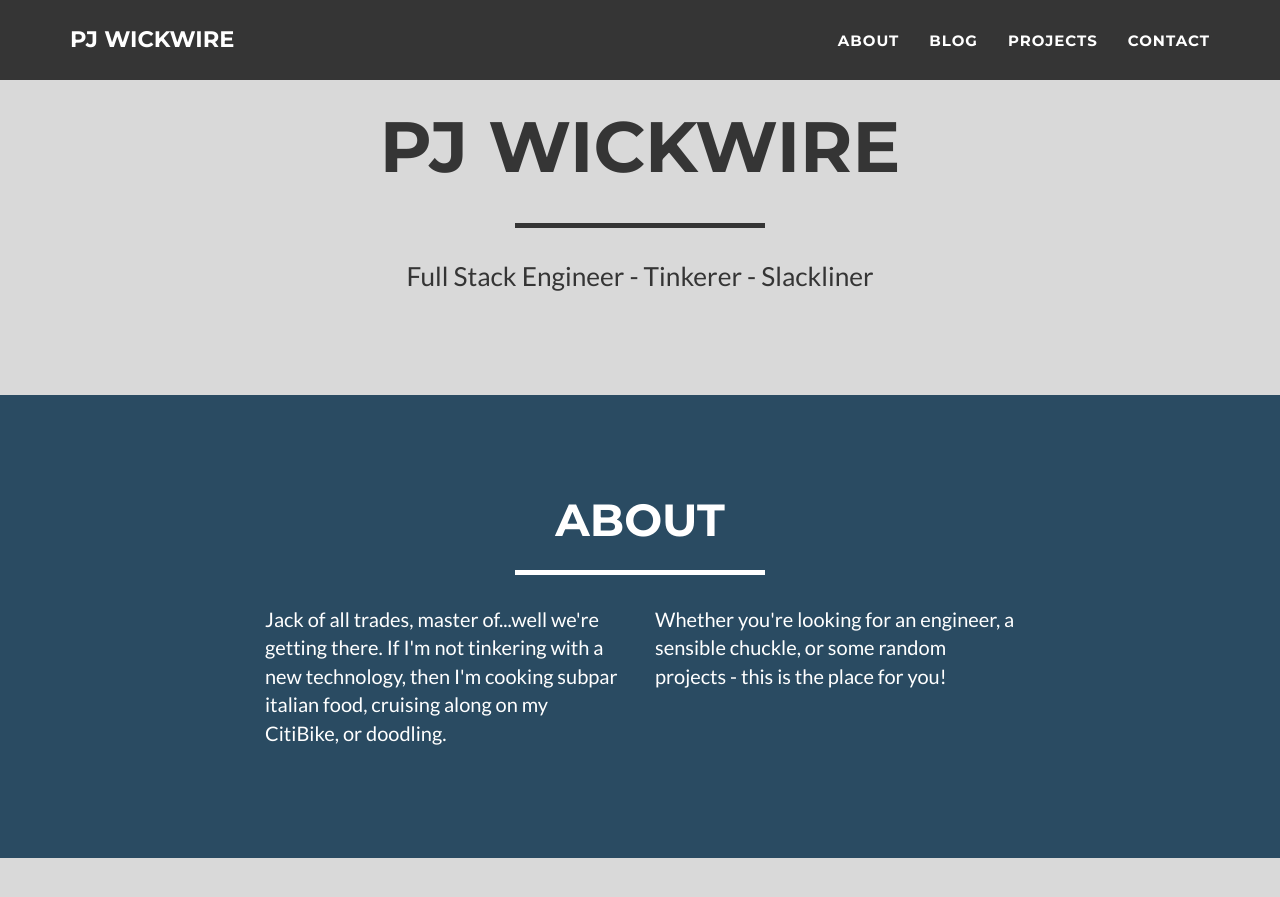
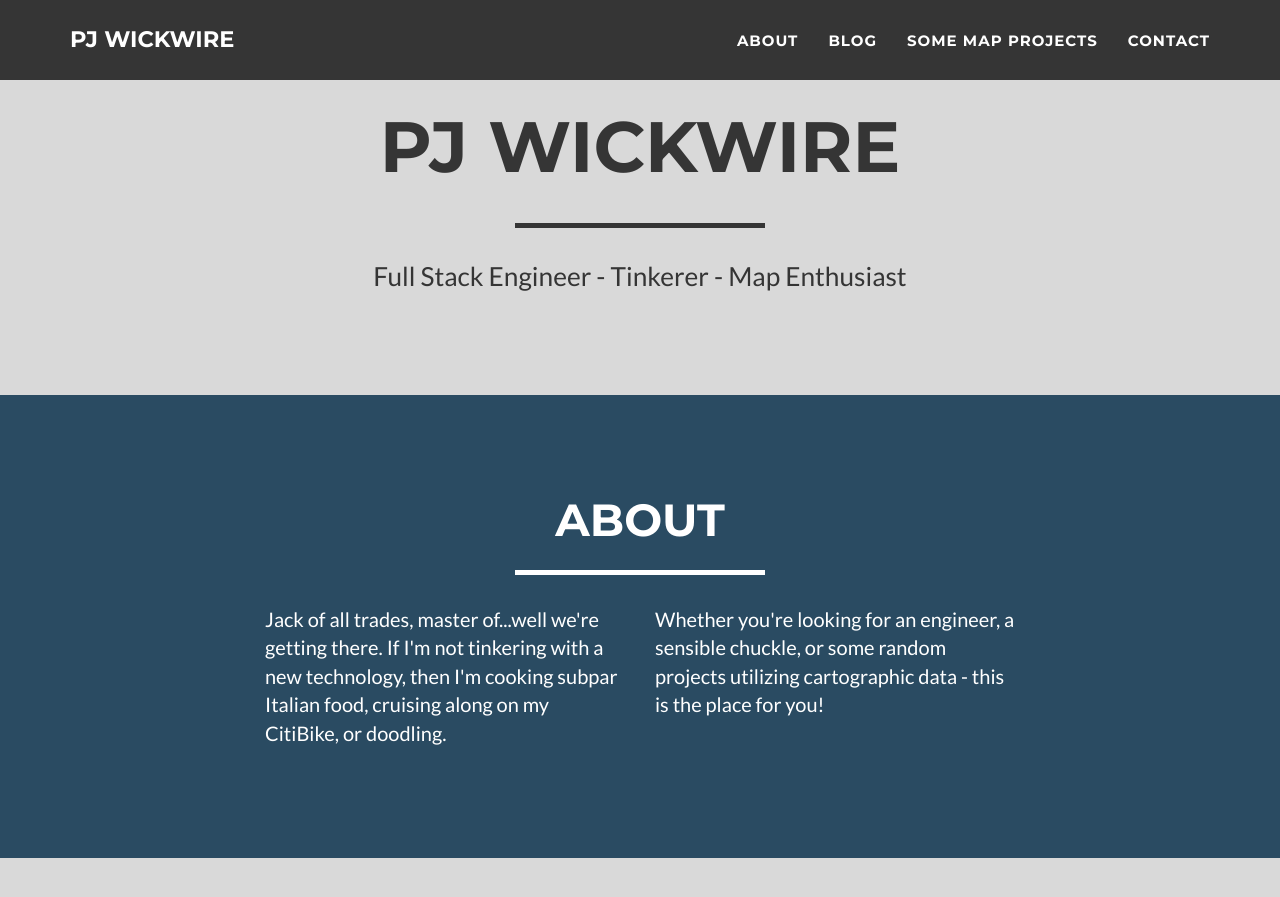
Before and after one commit to pajamaw/pajamaw.github.io, a Jekyll site: the page built from index.html, in a window 1280 px wide and 900 px high, scrolled down 375 px. Shown: the top 897 px of the window. Built offline with Jekyll 4.4.1, drawn with Linux system fonts in a browser that asks for light colours; some of the changed text lies outside the part shown.

Commit message:
updated project header  and about statements

```diff
--- a/_config.yml
+++ b/_config.yml
@@ -2,8 +2,8 @@
 title: PJ Wickwire
 email: pjpeterww@gmail.com
 url: https://pajamaw.github.io
-description: "Write an awesome description for your new site here. You can edit this line in _config.yml. It will appear in your document head meta (for Google search results) and in your feed.xml site description."
-skills: "Full Stack Engineer - Tinkerer - Slackliner"
+description: "Full Stack Engineer - Tinkerer - Map Enthusiast"
+skills: "Full Stack Engineer - Tinkerer - Map Enthusiast"
 meta_author: Wickwire PJ
 
 # Google webmaster tools
--- a/_includes/about.html
+++ b/_includes/about.html
@@ -11,11 +11,11 @@
                 <div class="col-lg-4 col-lg-offset-2">
                     <p>Jack of all trades, master of...well we're getting there.
                       If I'm not tinkering with a new technology, then I'm cooking
-                      subpar italian food, cruising along on my CitiBike, or doodling.
+                      subpar Italian food, cruising along on my CitiBike, or doodling.
                       </p>
                 </div>
                 <div class="col-lg-4">
-                    <p>Whether you're looking for an engineer, a sensible chuckle, or some random projects - this is the place for you! </p>
+                    <p>Whether you're looking for an engineer, a sensible chuckle, or some random projects utilizing cartographic data - this is the place for you! </p>
                 </div>
                 <!--<div class="col-lg-8 col-lg-offset-2 text-center">
                 </div>-->
--- a/_includes/nav.html
+++ b/_includes/nav.html
@@ -25,7 +25,7 @@
                         <a href="#portfolio">Blog</a>
                     </li>
                     <li class="page-scroll">
-                        <a href="#project">Projects</a>
+                        <a href="#project">Some Map Projects</a>
                     </li>
                     <li class="page-scroll">
                         <a href="#contact">Contact</a>
--- a/_includes/project_grid.html
+++ b/_includes/project_grid.html
@@ -27,7 +27,7 @@
 
               <div class="col-md-4 center-block">
                 <a href="https://github.com/pajamaw">
-                  <h3 class="text-center project">More to come...</h3>
+                  <h3 class="text-center project">Currently working on...</h3>
                   <img class="center-block" src="img/github.svg" height="200px" width="200px"/>
                 </a>
               </div>
```
